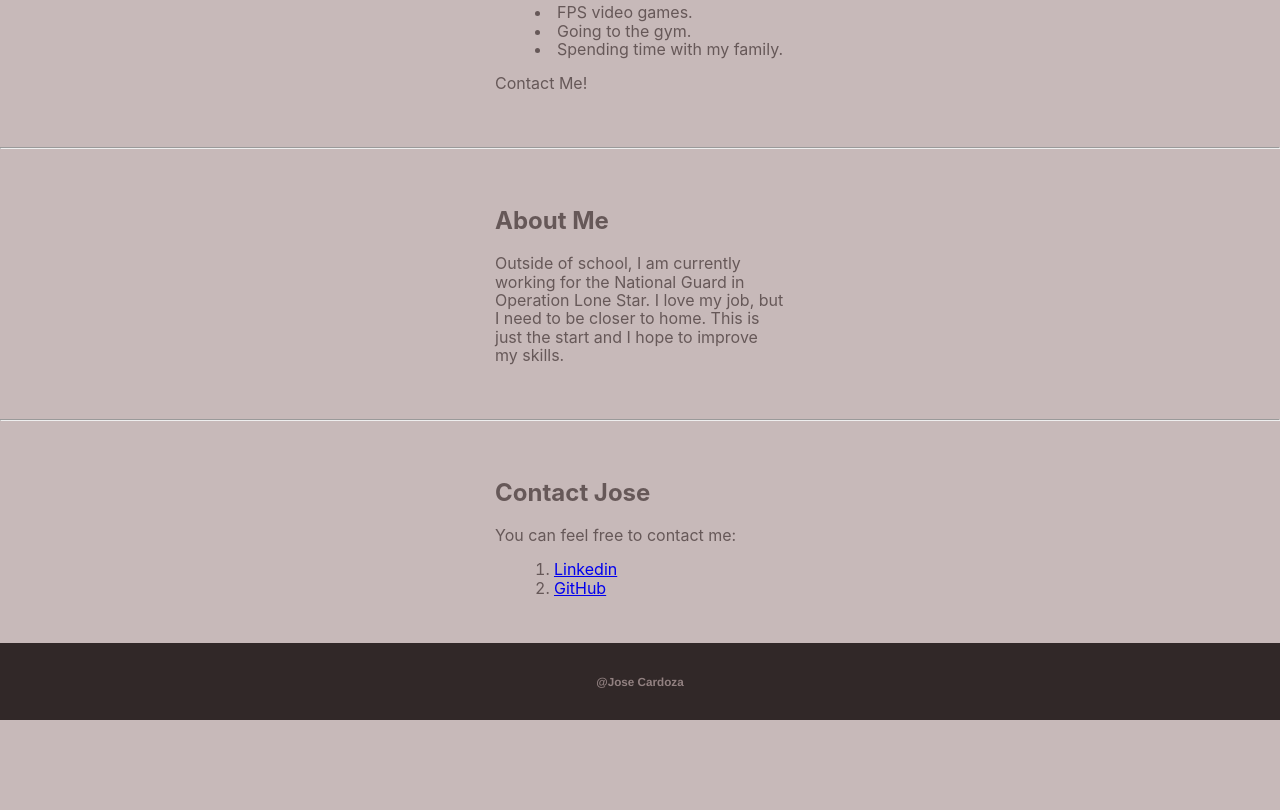
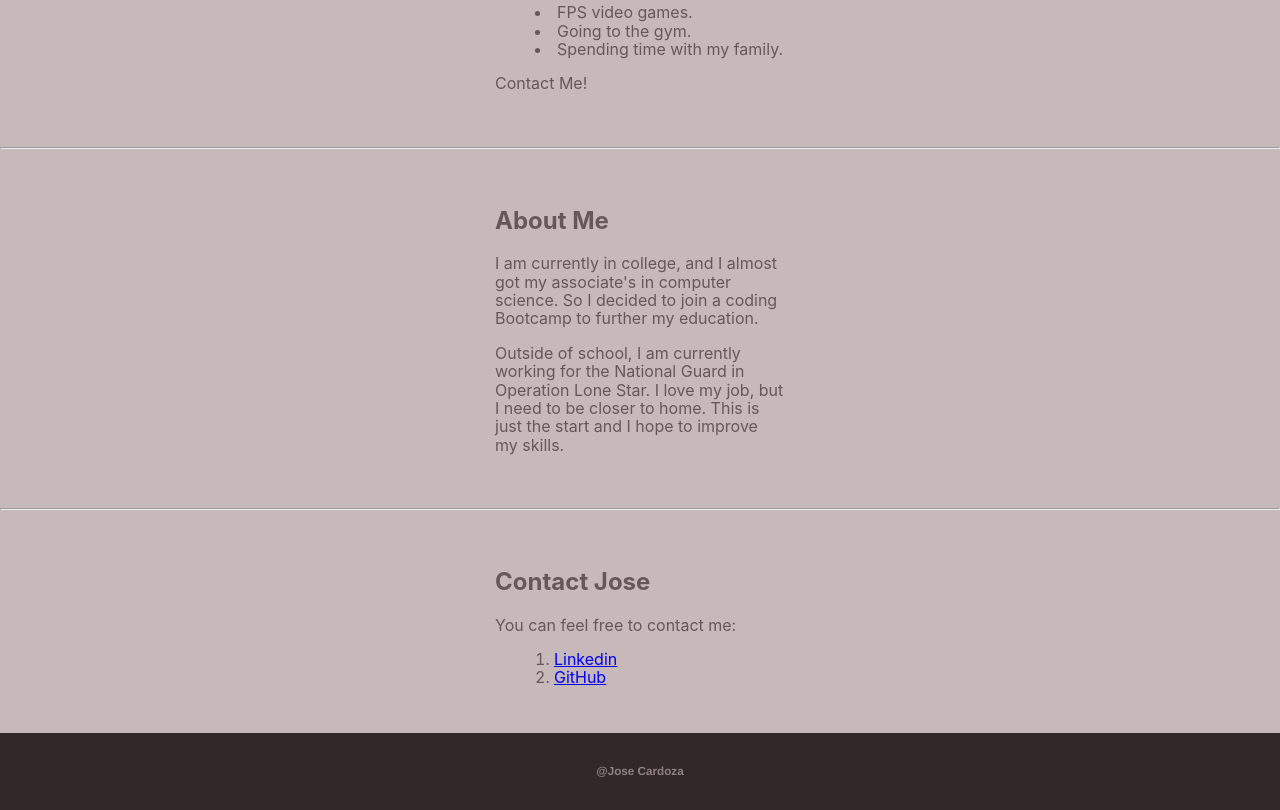
Before and after one commit to J-C-C-K/portfolio, a plain HTML site: page index.html in a window 1280 px wide. Shown: the part 677-1487 px from the top of the page. Before the commit the page ends 1397 px from the top, so only its background shows below. Drawn offline with nearby package versions, Linux system fonts and the light colour scheme.

Commit message:
Update index.html

```diff
--- a/index.html
+++ b/index.html
@@ -46,7 +46,7 @@
           <article>
  <h2> About Me  </h2>
 
-
+ <p>I am currently in college, and I almost got my associate's in computer science. So I decided to join a coding Bootcamp to further my education.</p>
  <P>Outside of school, I am currently working for the National Guard in Operation Lone Star. I love my job, but I need to be closer to home. This is just the start and I hope to improve my skills.</P>
 
      </article>
```
